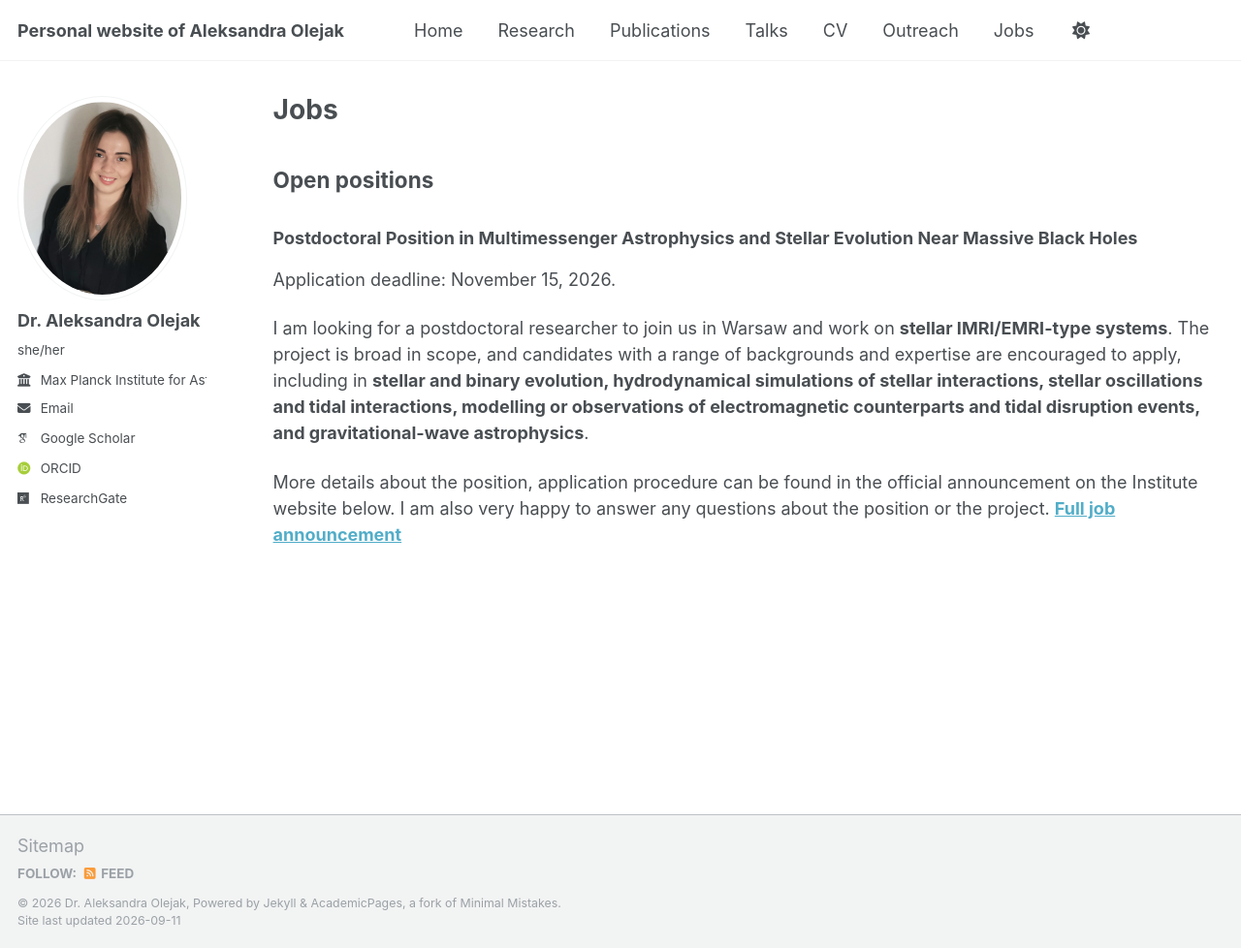
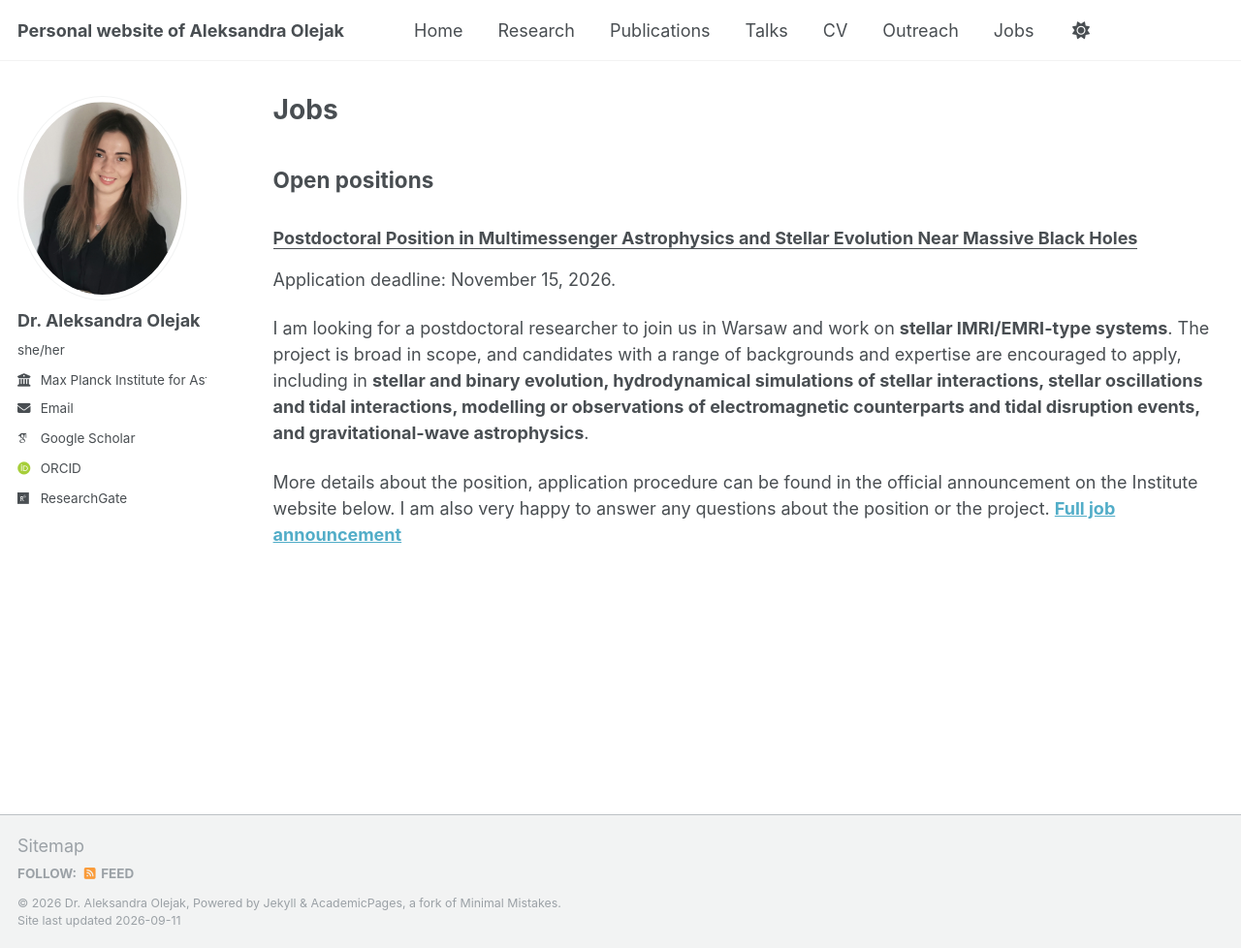
Before and after one commit to aleole/aleole.github.io, a Jekyll site: the page built from _pages/jobs.md, in a window 1280 px wide and 978 px high. Shown: the whole window at 97% size. Built offline with Jekyll 4.4.1, drawn with Linux system fonts in a browser that asks for light colours; some web fonts are replaced; a script that is not in the unit is left out.

Commit message:
Update jobs.md

```diff
--- a/_pages/jobs.md
+++ b/_pages/jobs.md
@@ -9,7 +9,7 @@ author_profile: true
 
 ## Open positions
 
-### Postdoctoral Position in Multimessenger Astrophysics and Stellar Evolution Near Massive Black Holes
+### <u> Postdoctoral Position in Multimessenger Astrophysics and Stellar Evolution Near Massive Black Holes </u>
 Application deadline: November 15, 2026.
 
 I am looking for a postdoctoral researcher to join us in Warsaw and work on **stellar IMRI/EMRI-type systems**.
```
